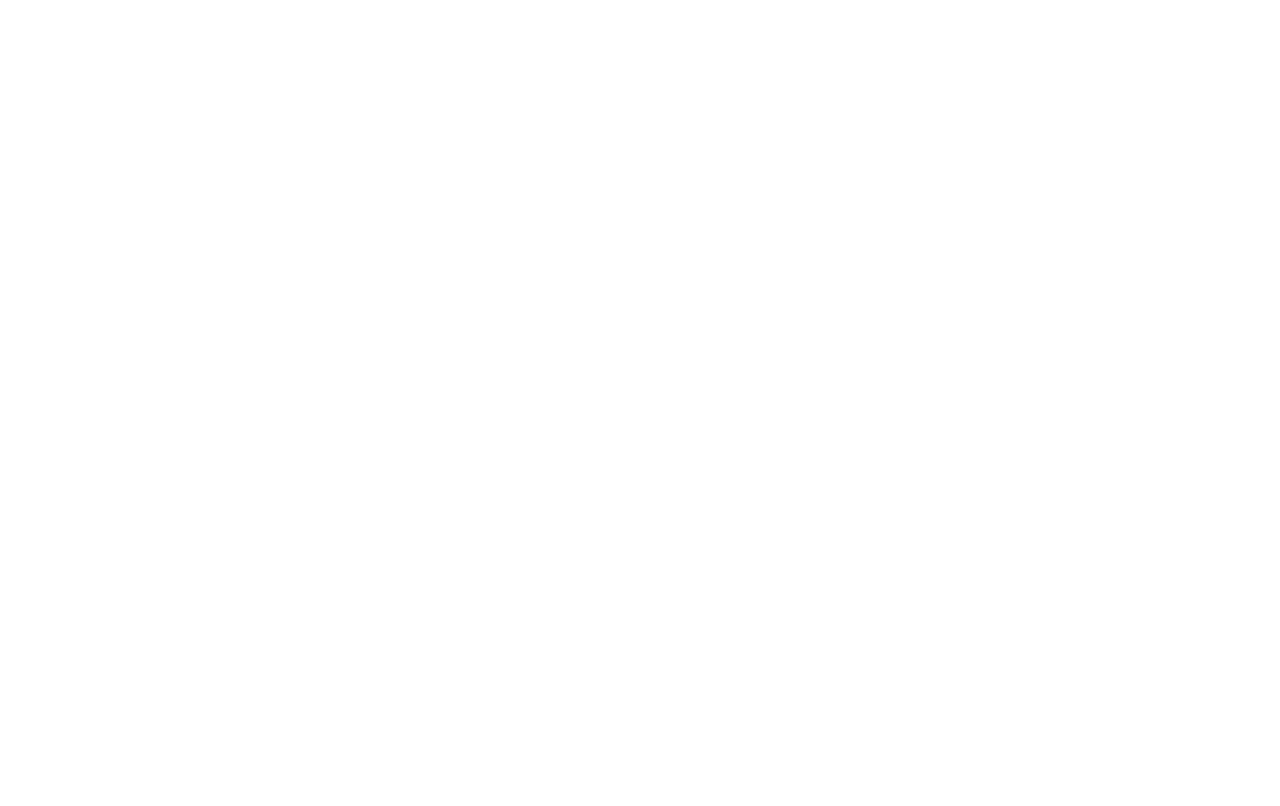
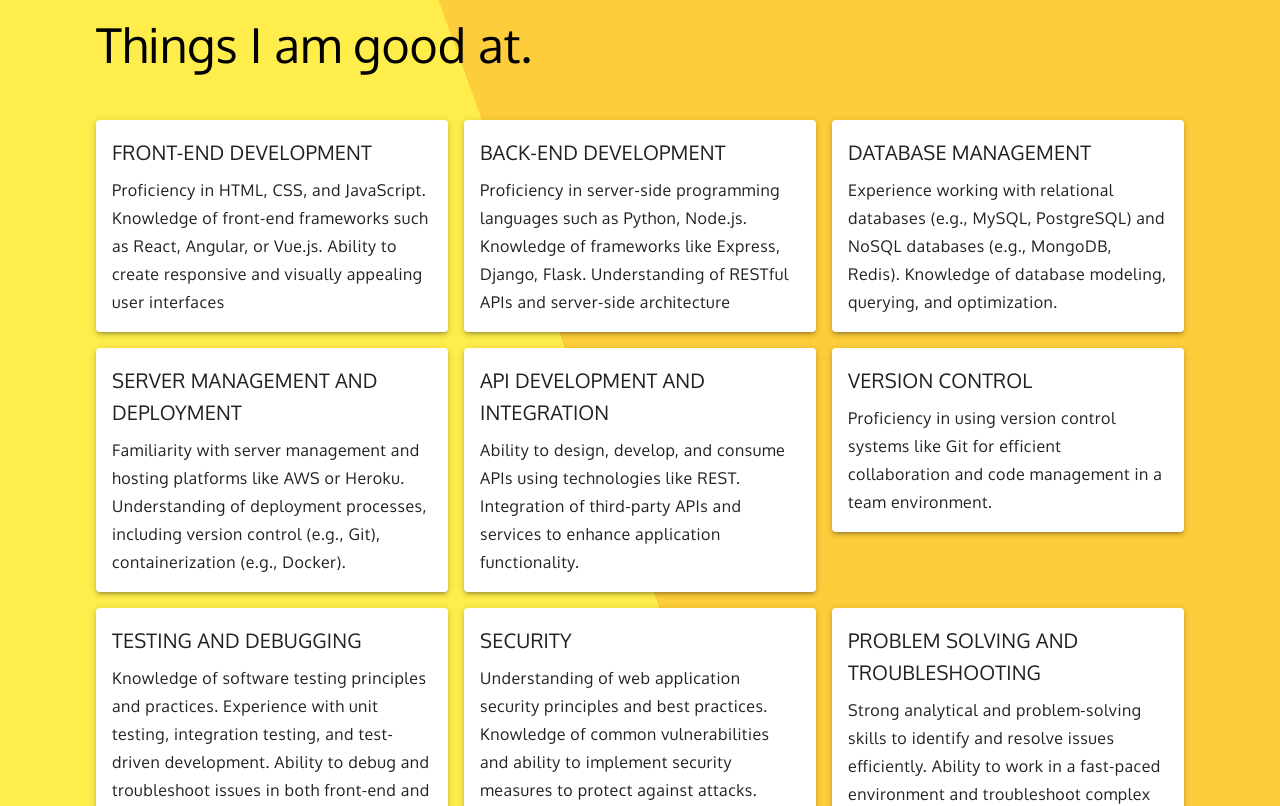
Before and after one commit to ladleo/ladleo.github.io, a React (Create React App) app: page / in a window 1280 px wide. Shown: the part 880-1686 px from the top of the page. Before the commit the page ends 800 px from the top, so only its background shows below. Built offline with nearby package versions, Linux system fonts and the light colour scheme.

Commit message:
list things I can do

```diff
--- a/package.json
+++ b/package.json
@@ -16,6 +16,7 @@
     "@types/node": "^16.18.34",
     "@types/react": "^18.2.7",
     "@types/react-dom": "^18.2.4",
+    "gh-pages": "^5.0.0",
     "react": "^18.2.0",
     "react-dom": "^18.2.0",
     "react-scripts": "^2.1.3",
--- a/src/components/about/about.styled.ts
+++ b/src/components/about/about.styled.ts
@@ -1,12 +1,9 @@
 import styled from 'styled-components';
 
 export const AboutWrapper = styled.div`
-  overflow: hidden;
-  height: 100vh !important;
   background: linear-gradient(-110deg, #fdcd3b 50%, #ffed4b 50%);
-  //display: grid;
-  //justify-content: space-around;
-  //align-items: center;
-  //text-align: center;
+  font-family: Oxygen,serif;
+  text-align: left;
   width: auto;
+  padding: 3rem;
 `;
--- a/src/components/about/about.tsx
+++ b/src/components/about/about.tsx
@@ -1,37 +1,69 @@
-import {Grid, List, ListItemText, Divider, Typography, ListItem} from '@mui/material';
-import React, { FC } from 'react';
-import { AboutWrapper } from './about.styled';
+import {Grid, Typography, Paper} from '@mui/material';
+import React, {FC} from 'react';
+import {AboutWrapper} from './about.styled';
 
-interface AboutProps {}
+interface AboutProps {
+}
+
+const skills = [
+    {
+        title: "FRONT-END DEVELOPMENT",
+        description: "Proficiency in HTML, CSS, and JavaScript. Knowledge of front-end frameworks such as React, Angular, or Vue.js. Ability to create responsive and visually appealing user interfaces"
+    }, {
+        title: "BACK-END DEVELOPMENT",
+        description: " Proficiency in server-side programming languages such as Python, Node.js. Knowledge of frameworks like Express, Django, Flask. Understanding of RESTful APIs and server-side architecture"
+    }, {
+        title: "DATABASE MANAGEMENT",
+        description: "Experience working with relational databases (e.g., MySQL, PostgreSQL) and NoSQL databases (e.g., MongoDB, Redis). Knowledge of database modeling, querying, and optimization."
+    }, {
+        title: "SERVER MANAGEMENT AND DEPLOYMENT",
+        description: "Familiarity with server management and hosting platforms like AWS or Heroku. Understanding of deployment processes, including version control (e.g., Git), containerization (e.g., Docker).\n"
+    }, {
+        title: "API DEVELOPMENT AND INTEGRATION",
+        description: "Ability to design, develop, and consume APIs using technologies like REST. Integration of third-party APIs and services to enhance application functionality."
+    }, {
+        title: "VERSION CONTROL",
+        description: "Proficiency in using version control systems like Git for efficient collaboration and code management in a team environment."
+    }, {
+        title: "TESTING AND DEBUGGING",
+        description: "Knowledge of software testing principles and practices. Experience with unit testing, integration testing, and test-driven development. Ability to debug and troubleshoot issues in both front-end and back-end code"
+    }, {
+        title: "SECURITY",
+        description: "Understanding of web application security principles and best practices. Knowledge of common vulnerabilities and ability to implement security measures to protect against attacks."
+    }, {
+        title: "PROBLEM SOLVING AND TROUBLESHOOTING",
+        description: "Strong analytical and problem-solving skills to identify and resolve issues efficiently. Ability to work in a fast-paced environment and troubleshoot complex problems"
+    }, {
+        title: "COMMUNICATION AND COLLABORATION",
+        description: "Effective communication skills to collaborate with team members, understand requirements, and contribute to project discussions. Ability to work in an agile development environment and adapt to changing requirements."
+    }, {
+        title: "CONTINUOUS INTEGRATION AND CONTINUOUS DEPLOYMENT (CI/CD)",
+        description: "Experience with CI/CD pipelines using tools such as Jenkins, GitLab CI/CD, or CircleCI to automate software build, test, and deployment processes."
+    }]
 
 const About: FC<AboutProps> = () => (
- <AboutWrapper data-testid="About">
-    <Grid container spacing={2} mt={4} p={4}>
-        {/*<Grid xs={6}>*/}
-        {/*    <img src="https://media.licdn.com/dms/image/D4D03AQH9uIGdq_1aPw/profile-displayphoto-shrink_400_400/0/1663839878181?e=1691020800&v=beta&t=lXNnNjhIgDwlgNDRUBp27VXKevTlvQhMP1DVj65D8EE" alt=""/>*/}
-        {/*</Grid>*/}
-        <Grid xs={6}>
-            <Typography variant="h3">
-                About Me
-            </Typography>
-            <Typography variant="subtitle1">
-                Seasoned <strong>Software Engineer</strong> with 10 years of progressive experience. Wears many hats with the aim of getting things done.
-            </Typography>
-            <List component="nav">
-                <ListItem>
-                    <ListItemText primary="Denis Rwelamila" secondary="Name" />
-                </ListItem>
-                <Divider />
-                <ListItem divider>
-                    <ListItemText primary="rwelamila.jr@gamil.com" secondary="Email" />
-                </ListItem>
-                <ListItem>
-                    <ListItemText primary="Software Engineer" secondary="Occupation"/>
-                </ListItem>
-            </List>
+    <AboutWrapper data-testid="About">
+        <Typography variant="h3" p={6} sx={{fontFamily: 'Oxygen'}}>
+            Things I am good at.
+        </Typography>
+        <Grid container spacing={2} px={6}>
+            {skills.map((skill) =>
+                <Grid item xs={4} key={skill.title}>
+                    <Paper elevation={3} sx={{padding: 2}}>
+                        <Typography variant="h6" mb={1} sx={{fontFamily: 'Oxygen', fontWeight: 500}}>
+                            {skill.title}
+                        </Typography>
+                        <Typography variant="subtitle1" sx={{
+                            fontFamily: 'Oxygen',
+                            letterSpacing: 0.5
+                        }}>
+                            {skill.description}
+                        </Typography>
+                    </Paper>
+                </Grid>
+            )}
         </Grid>
-    </Grid>
- </AboutWrapper>
+    </AboutWrapper>
 );
 
 export default About;
--- a/src/components/navigation/navigation.tsx
+++ b/src/components/navigation/navigation.tsx
@@ -171,7 +171,7 @@
             {/*    </Container>*/}
             {/*</AppBar>*/}
             <LandingPage/>
-            {/*<About/>*/}
+            <About/>
         </NavigationWrapper>
     )
 }
```
Also changed, not shown: 1 other file (tests, documents, lock files or other folders).
